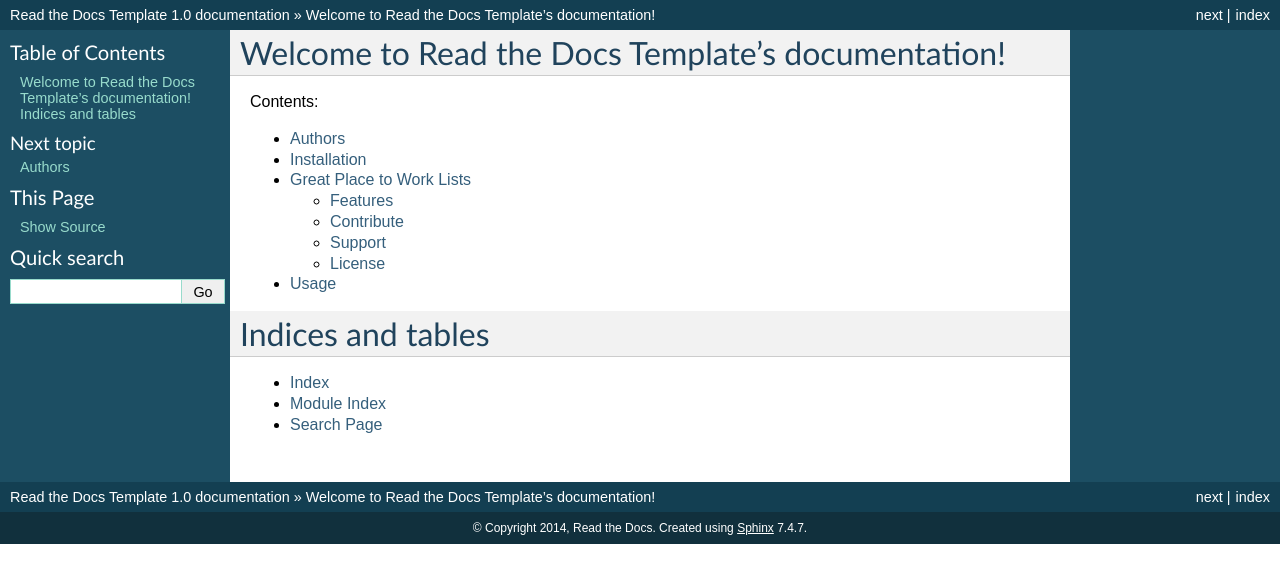
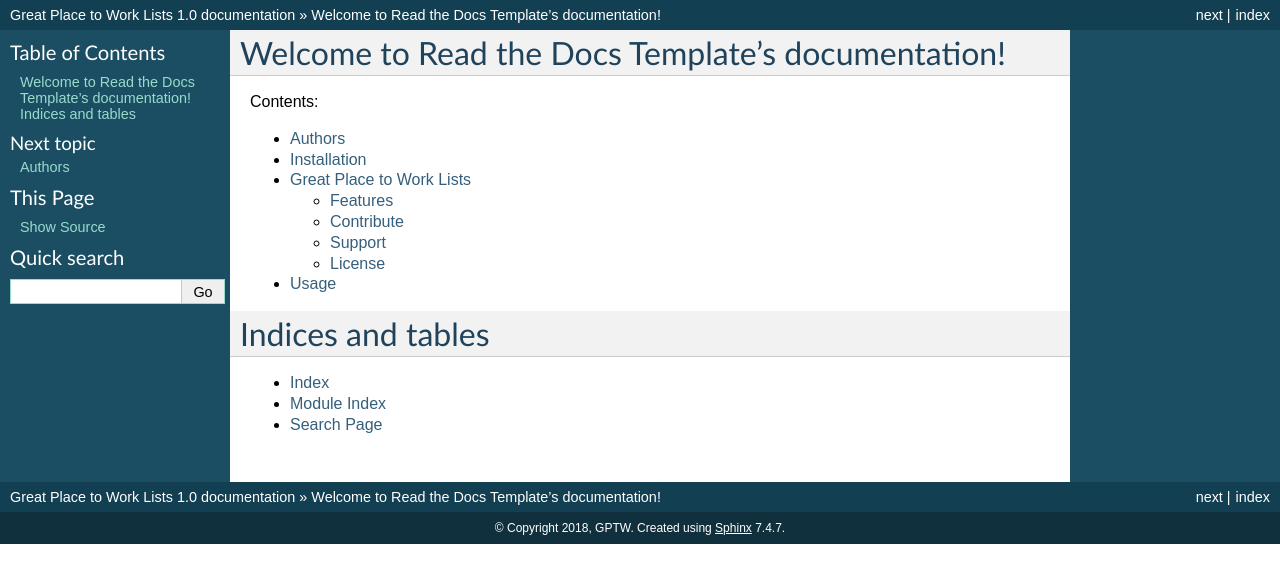
Before and after one commit to treste91/Great-Place-to-Work-Lists, a Sphinx documentation site: the page built from docs/index.rst, in a window 1280 px wide. Shown: the top 583 px of the page. Built offline with Sphinx 7.4.7, drawn with Linux system fonts in a browser that asks for light colours.

Commit message:
Update conf.py

```diff
--- a/docs/conf.py
+++ b/docs/conf.py
@@ -43,8 +43,8 @@ source_suffix = '.rst'
 master_doc = 'index'
 
 # General information about the project.
-project = u'Read the Docs Template'
-copyright = u'2014, Read the Docs'
+project = u'Great Place to Work Lists'
+copyright = u'2018, GPTW'
 
 # The version info for the project you're documenting, acts as replacement for
 # |version| and |release|, also used in various other places throughout the
```
